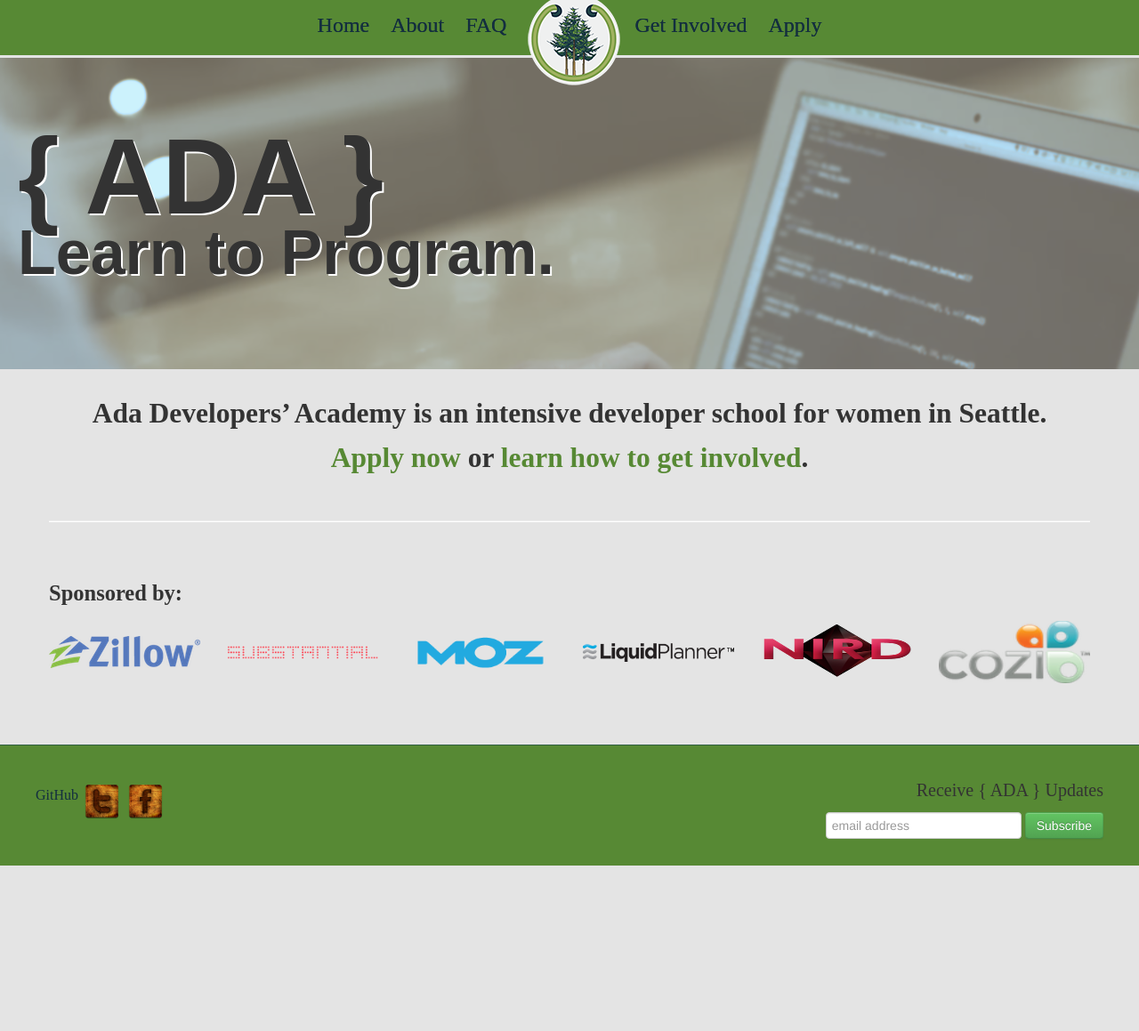
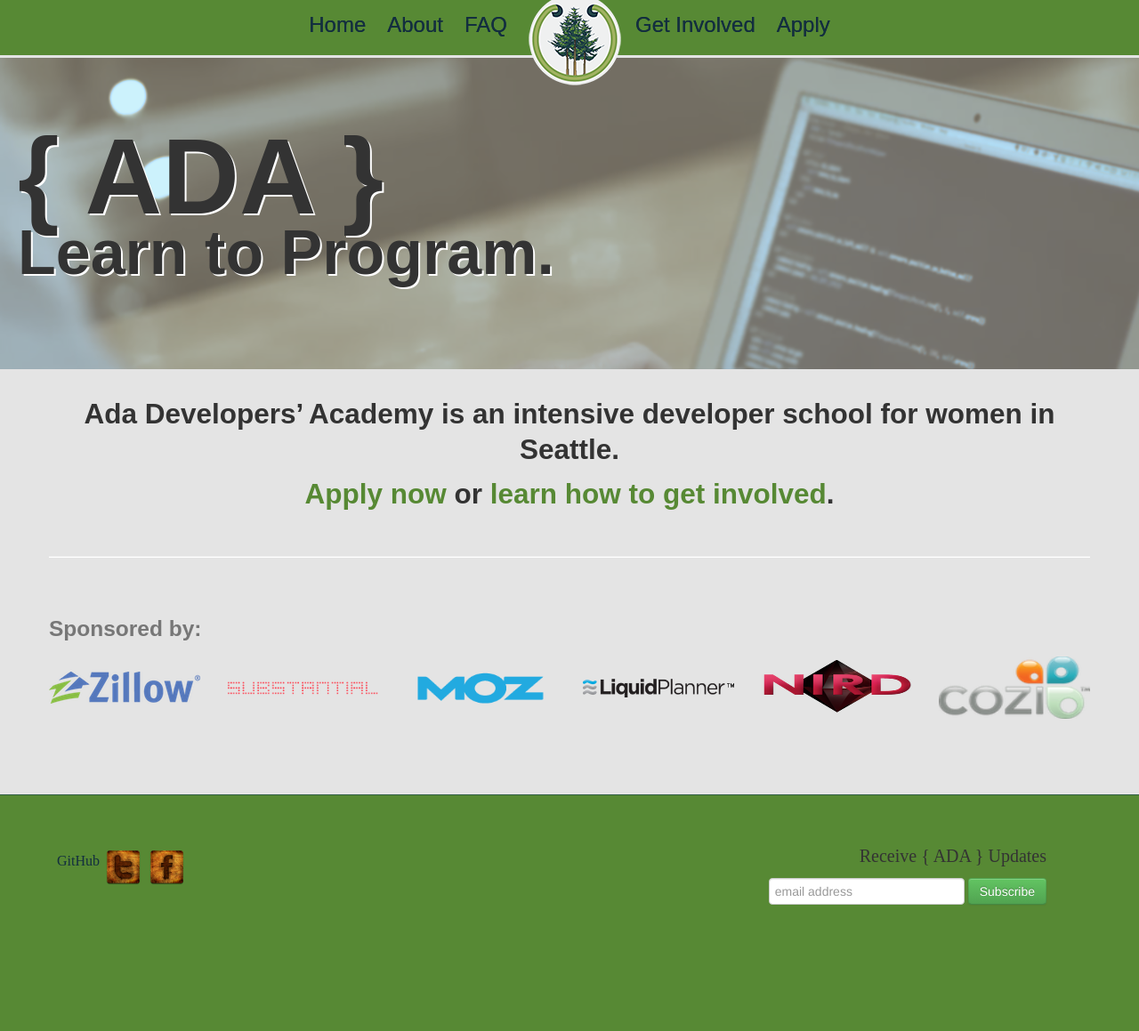
Before and after one commit to Ada-Developers-Academy/adadevelopersacademy.org, a Jekyll site: the page built from index.html, in a window 1280 px wide. Shown: the whole page at 89% size. Built offline with Jekyll 4.4.1, drawn with Linux system fonts in a browser that asks for light colours; nearby versions of some CDN libraries; before the commit the page ends 973 px from its top, so only the background shows below that.

Commit message:
play with the colors

```diff
--- a/css/master.css
+++ b/css/master.css
@@ -4,7 +4,7 @@
   font-size: 1em;
   line-height: 1.5em; }
 
-h1 {
+h1, h2, h3 {
   font-family: "oxtail", sans-serif; }
 
 a {
@@ -13,7 +13,13 @@
 .body-text {
   margin-bottom: 5em; }
   .body-text p {
-    font-size: 1.4em; }
+    font-size: 1.4em;
+    line-height: 1.5em; }
+
+.killwithcenter {
+  display: block;
+  margin: 0 auto;
+  text-align: center; }
 
 label {
   margin-top: 10px;
@@ -55,10 +61,13 @@
       vertical-align: bottom; }
       .navbar-inner .container-fluid .nav-collapse.collapse ul.nav.center-nav li a {
         padding: 0.75em 0.5em 1em;
-        text-shadow: 0 0 0; }
+        text-shadow: 0 0 0;
+        font-family: "oxtail", sans-serif; }
       .navbar-inner .container-fluid .nav-collapse.collapse ul.nav.center-nav li#logo {
         position: relative;
         width: 120px; }
+        .navbar-inner .container-fluid .nav-collapse.collapse ul.nav.center-nav li#logo a, .navbar-inner .container-fluid .nav-collapse.collapse ul.nav.center-nav li#logo a:hover, .navbar-inner .container-fluid .nav-collapse.collapse ul.nav.center-nav li#logo a:visited, .navbar-inner .container-fluid .nav-collapse.collapse ul.nav.center-nav li#logo a:active {
+          background-color: transparent !important; }
         .navbar-inner .container-fluid .nav-collapse.collapse ul.nav.center-nav li#logo img#adalogo {
           width: 106px;
           height: 106px;
@@ -72,22 +81,32 @@
   width: 45px; }
 
 .page-header {
-  height: 150px;
-  margin-top: 0px;
-  margin-bottom: 60px;
-  background: #9eb15f;
+  height: auto;
+  margin: 0 0 1.5em 0;
+  padding: 1.5em 0;
+  background: #132e3f;
   background-repeat: no-repeat;
-  background-size: 100%; }
+  background-size: 100%;
+  border-bottom: 1px solid #132e3f;
+  text-align: center; }
+  .page-header .span12 {
+    text-align: center;
+    vertical-align: middle; }
   .page-header h1 {
-    text-shadow: 2px 2px white;
-    font-size: 90px;
-    margin-top: 0px;
-    padding-top: 60px;
-    padding-left: 20px; }
+    text-shadow: 1px 2px #578934;
+    font-size: 5em;
+    line-height: 1em;
+    color: #9eb15f;
+    display: inline; }
+    .page-header h1 small {
+      color: #578934;
+      text-shadow: 2px 1px #305e42;
+      font-size: 0.75em;
+      display: inline; }
 
 .footer {
-  padding-top: 30px;
-  padding-left: 40px;
+  margin-top: 1em;
+  padding: 3em 4em 7em;
   background: #578934;
   border-top: 1px solid #305e42; }
   .footer a {
@@ -118,6 +137,8 @@
 
 div.sponsors {
   margin-bottom: 50px; }
+  div.sponsors h3 {
+    color: #777777; }
 
 ul.sponsors li {
   height: 70px;
```
Also changed, not shown: assets/master.sass (+38 -12 lines).
